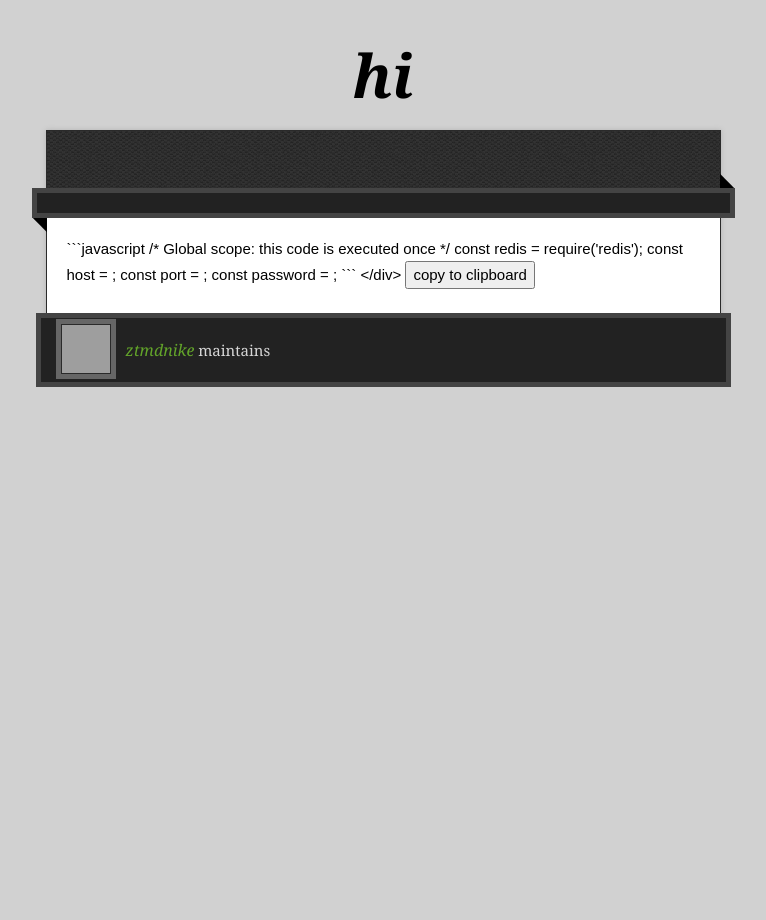
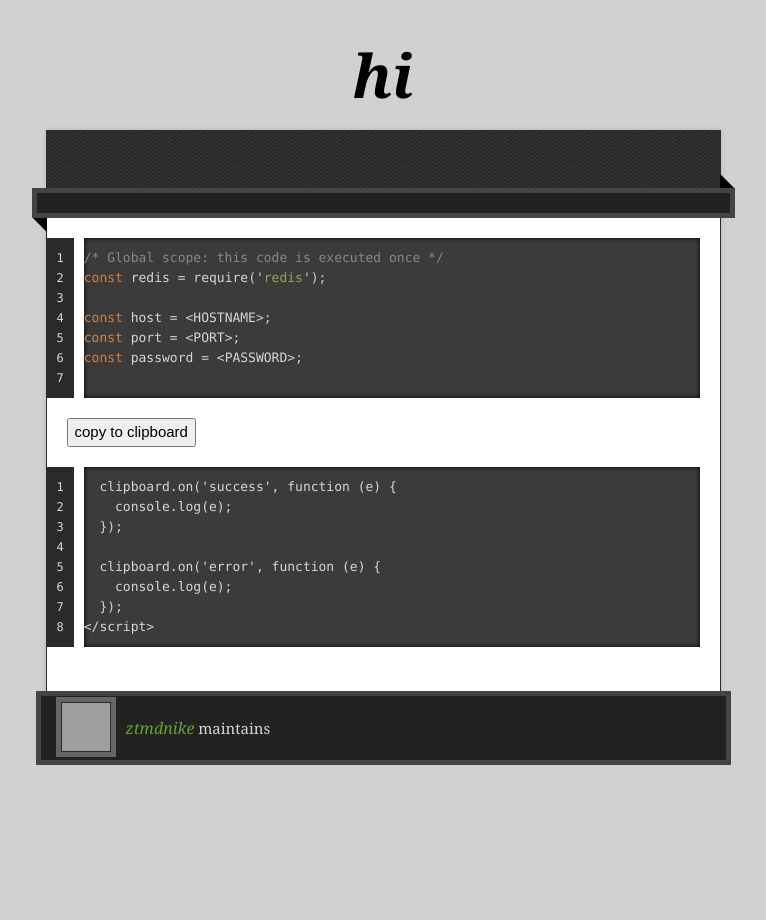
Before and after one commit to ztmdnike/hi, a Jekyll site: the page built from copy.md, in a window 1280 px wide. Shown: the whole page, without its empty margins (257-1023 px from the left). Built offline with Jekyll 4.4.1, drawn with Linux system fonts in a browser that asks for light colours; our own code applies the rules of GitHub Pages for plain Markdown files; the repository's description, which GitHub fills in, is left out; grey boxes are pictures that could not be loaded.

Commit message:
Update copy.md

````diff
--- a/copy.md
+++ b/copy.md
@@ -1,4 +1,3 @@
-<div id="cod">
 ```javascript
 /* Global scope: this code is executed once */
 const redis = require('redis');
@@ -8,8 +7,8 @@
 const password = <PASSWORD>;
 
 ```
-</div>
-<button class="btn" data-clipboard-action="copy" data-clipboard-target="#cod">
+{: #code-example-1}
+<button class="btn" data-clipboard-action="copy" data-clipboard-target="#code-example-1">
     copy to clipboard
 </button>
 <script src="clipboard.min.js"></script>
````
